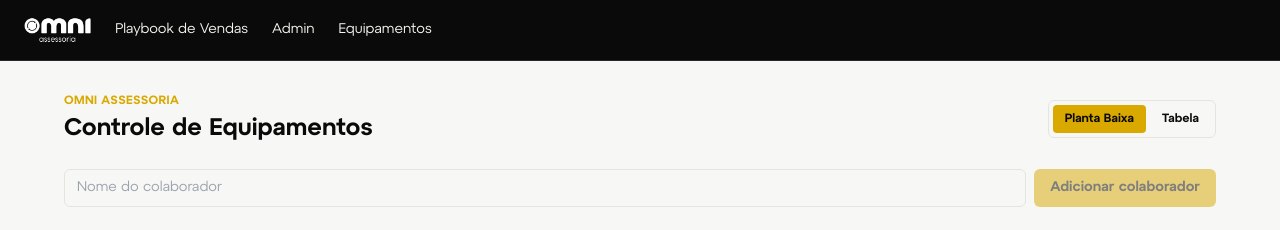
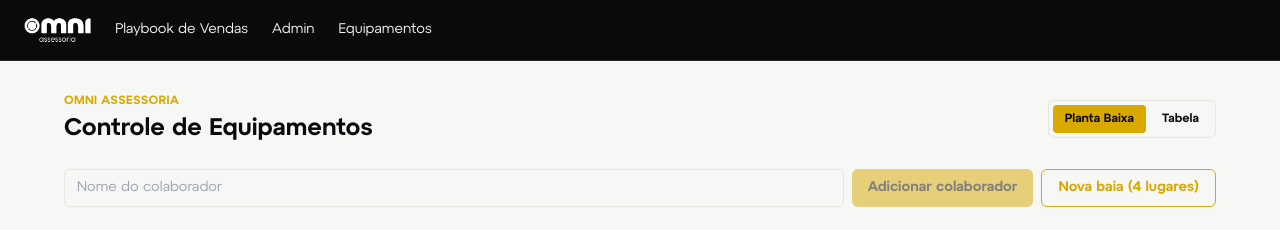
Before and after one commit to nathanpissinatti12-cell/hub-omni-sales-playbook, a Next.js app: page /equipamentos in a window 1280 px wide. Shown: the top 230 px of the page. Built offline with nearby package versions, Linux system fonts and the light colour scheme; no server answers.

Commit message:
feat(equipamentos): adiciona criação de baia com 4 lugares de uma vez
Botão "Nova baia (4 lugares)" cria 4 mesas ("Vaga 1"-"Vaga 4") já
posicionadas em cluster 2x2 no mapa, espelhando os módulos de baia do
escritório real — só arrastar pro lugar certo e renomear cada uma.

```diff
--- a/components/equipamentos/EquipamentosPanel.tsx
+++ b/components/equipamentos/EquipamentosPanel.tsx
@@ -55,6 +55,32 @@ export function EquipamentosPanel() {
       setSelectedId(created.id);
       setView("mapa");
     }
+  }
+
+  async function handleAddBaia() {
+    // Cluster 2x2 representando uma baia de 4 lugares, tipo as do escritório.
+    const offsets = [
+      { x: -6, y: -6 },
+      { x: 6, y: -6 },
+      { x: -6, y: 6 },
+      { x: 6, y: 6 },
+    ];
+    const criados: Colaborador[] = [];
+    for (let i = 0; i < offsets.length; i++) {
+      const res = await fetch("/api/equipamentos/colaboradores", {
+        method: "POST",
+        headers: { "Content-Type": "application/json" },
+        body: JSON.stringify({
+          nome: `Vaga ${i + 1}`,
+          setor: "Baia nova",
+          posX: 50 + offsets[i].x,
+          posY: 50 + offsets[i].y,
+        }),
+      });
+      if (res.ok) criados.push(await res.json());
+    }
+    setColaboradores((prev) => [...prev, ...criados]);
+    setView("mapa");
   }
 
   async function handleMove(id: string, posX: number, posY: number) {
@@ -200,6 +226,14 @@ export function EquipamentosPanel() {
         >
           Adicionar colaborador
         </button>
+        <button
+          type="button"
+          onClick={handleAddBaia}
+          className="rounded-md border px-4 py-2 text-sm font-semibold"
+          style={{ borderColor: "var(--accent)", color: "var(--accent)" }}
+        >
+          Nova baia (4 lugares)
+        </button>
       </form>
 
       {loading ? (
```
